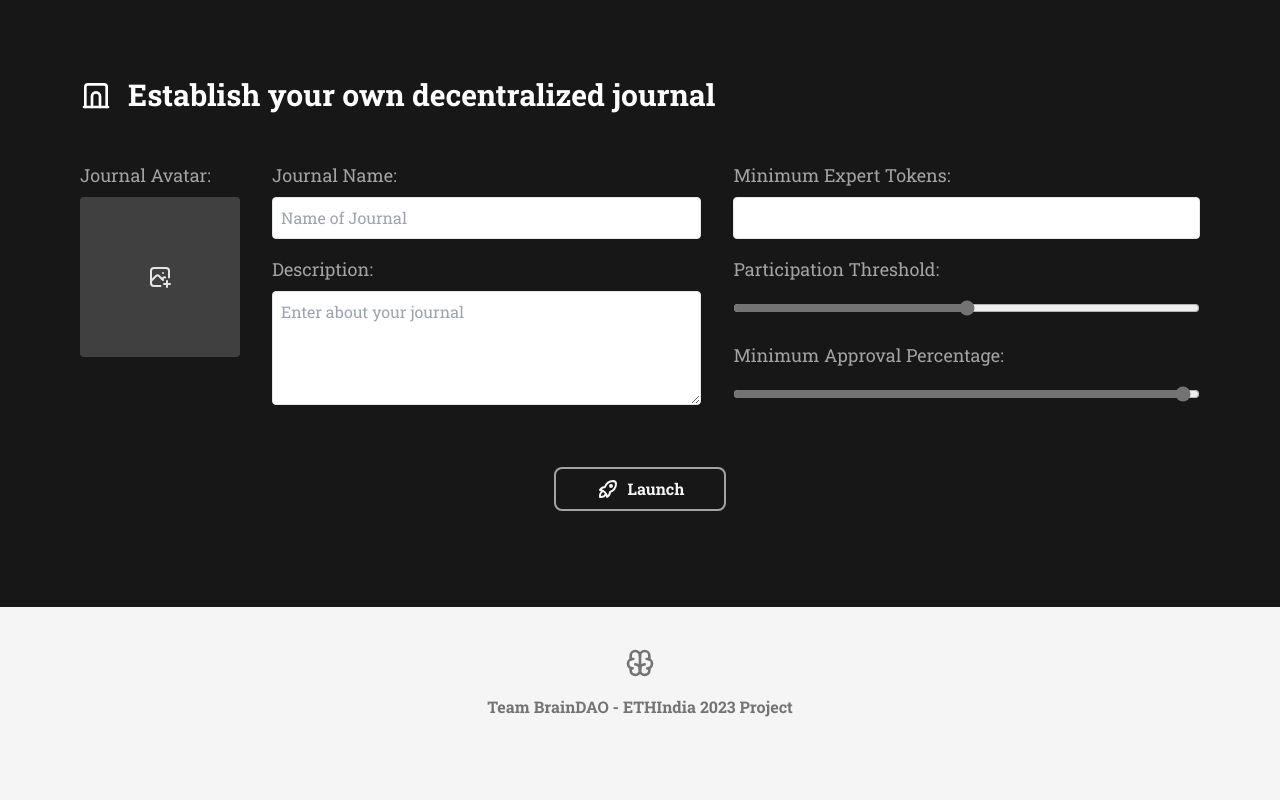
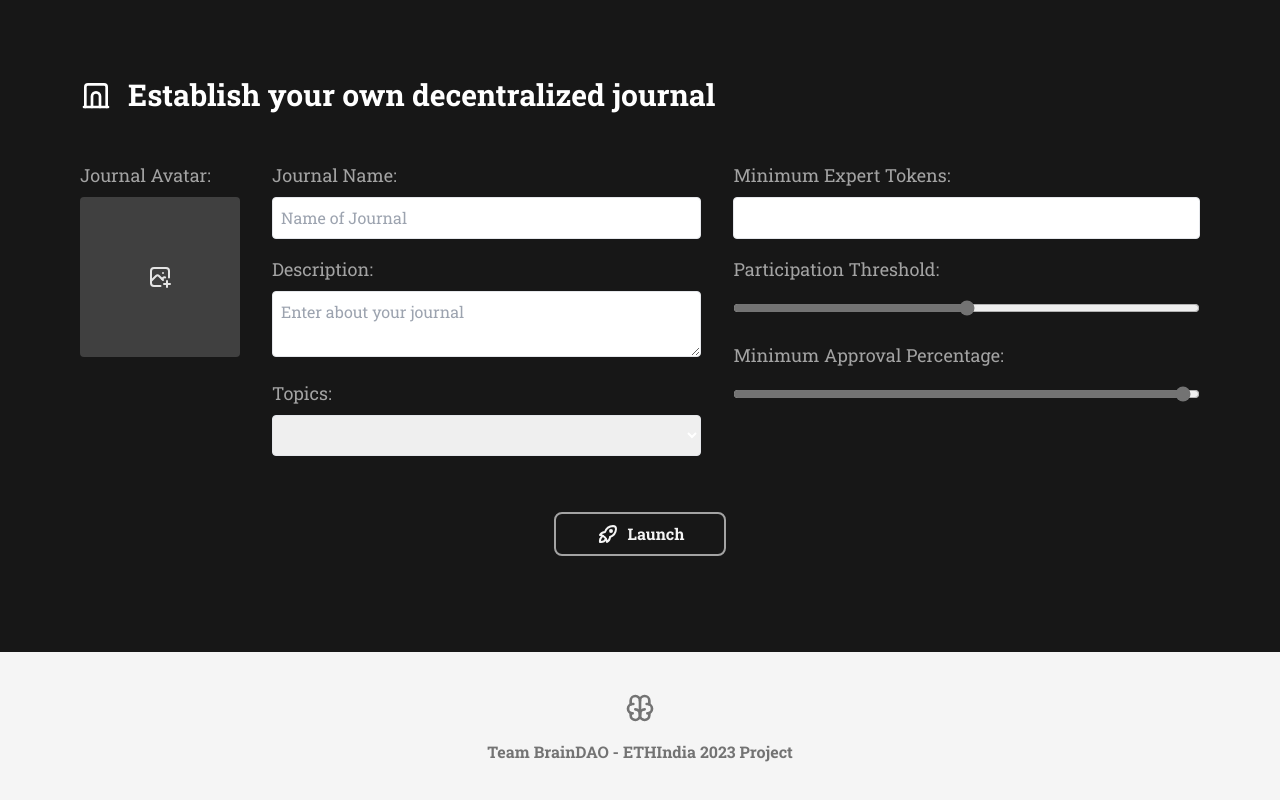
Before and after one commit to Royal-lobster/ChainSheets, a Next.js app: page / in a window 1280 px wide. Shown: the part 1495-2295 px from the top of the page. Before the commit the page ends 2250 px from the top, so only its background shows below. Built offline with nearby package versions, Linux system fonts and the light colour scheme.

Commit message:
Add a dropdown menu for selecting the main topic of the journal in the CreateNewJournal component

```diff
--- a/app/(home)/CreateNewJournal.tsx
+++ b/app/(home)/CreateNewJournal.tsx
@@ -85,8 +85,25 @@ const CreateNewJournal = () => {
                   {...register("description")}
                   placeholder="Enter about your journal"
                   className="border w-full p-2 rounded"
-                  rows={4}
                 />
+              </FieldWrapper>
+
+              <FieldWrapper
+                label="Topics"
+                name="topics"
+                register={register}
+                errors={errors}
+                placeholder="Enter topics"
+              >
+                <select
+                  {...register("topics")}
+                  className="border w-full p-2 rounded"
+                  placeholder="Select main topic for your journal"
+                >
+                  <option value="topic1">Topic 1</option>
+                  <option value="topic2">Topic 2</option>
+                  <option value="topic3">Topic 3</option>
+                </select>
               </FieldWrapper>
             </div>
 
```
